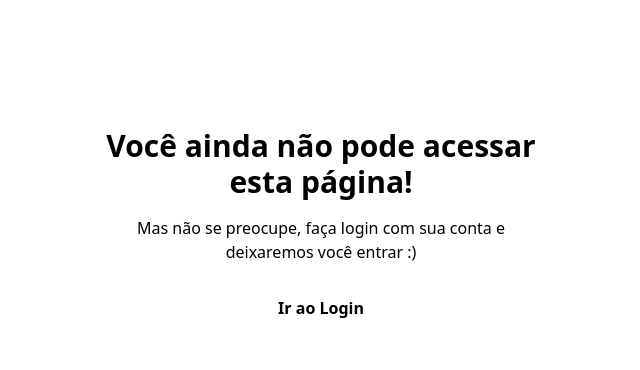
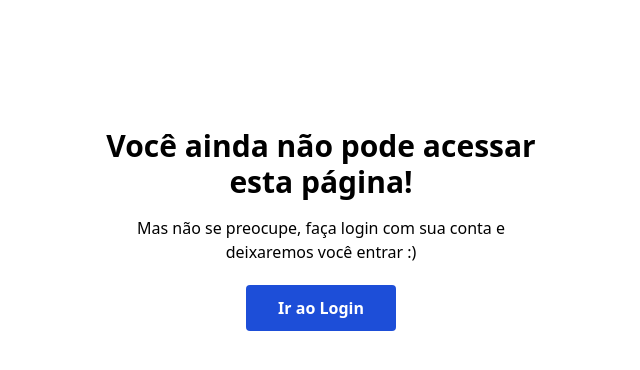
Before and after one commit to bolodissenoura/base-fut, a Next.js app: page /feed in a window 1280 px wide. Shown: the top 370 px of the page, without its empty margins (319-959 px from the left). Built offline with nearby package versions, Linux system fonts and the light colour scheme.

Commit message:
feat: redirect ant style logon/feed page

```diff
--- a/src/components/notAllowedPage.tsx
+++ b/src/components/notAllowedPage.tsx
@@ -12,7 +12,7 @@ export default function NotAllowedPage() {
                         </h2 >
                         <p className="text-2xl font-semibold md:text-3xl" > Você ainda não pode acessar esta página!</p>
                         < p className="mt-4 mb-8 dark:text-gray-400" > Mas não se preocupe, faça login com sua conta e deixaremos você entrar :)</p >
-                        <Link rel="noopener noreferrer" href="/" className="px-8 py-3 font-semibold rounded dark:bg-violet-400 dark:text-gray-900" > Ir ao Login</Link >
+                        <Link rel="noopener noreferrer" href="/" className="px-8 py-3 font-semibold rounded bg-blue-700 text-white" > Ir ao Login</Link >
                     </div >
                 </div >
             </section >
--- a/src/pages/feed.tsx
+++ b/src/pages/feed.tsx
@@ -39,13 +39,11 @@ export default function Feed() {
       <main>
         {/* @ts-ignore */}
         {Object.keys(user).length !== 0 ? <>
-          <p>{user?.email}</p>
+          <h1 className="mx-auto text-lg dark:text-blue-800">Bem vindo {user?.email}!</h1>
           <button onClick={() => signOutUser()}>Logout</button>
         </>
           :
-          <>
-            <NotAllowedPage />
-          </>
+          <NotAllowedPage />
         }
       </main>
     </>
--- a/src/pages/index.tsx
+++ b/src/pages/index.tsx
@@ -1,5 +1,6 @@
 import Head from "next/head";
 import Image from "next/image";
+import router from "next/router";
 
 import { supabase } from "../server/supabase"
 
```
